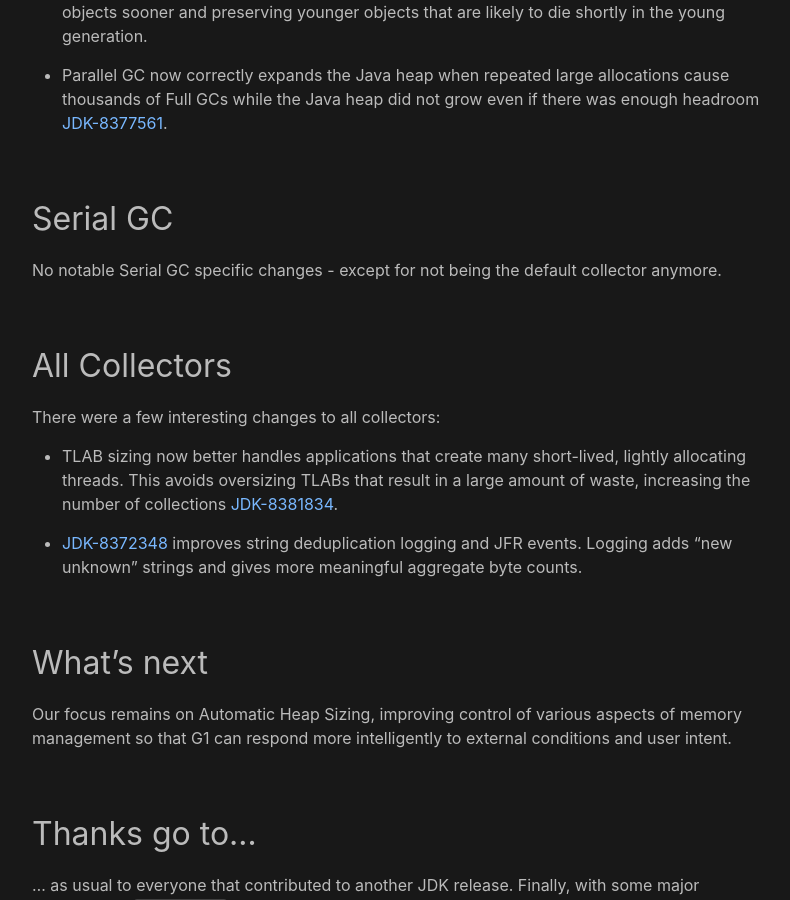
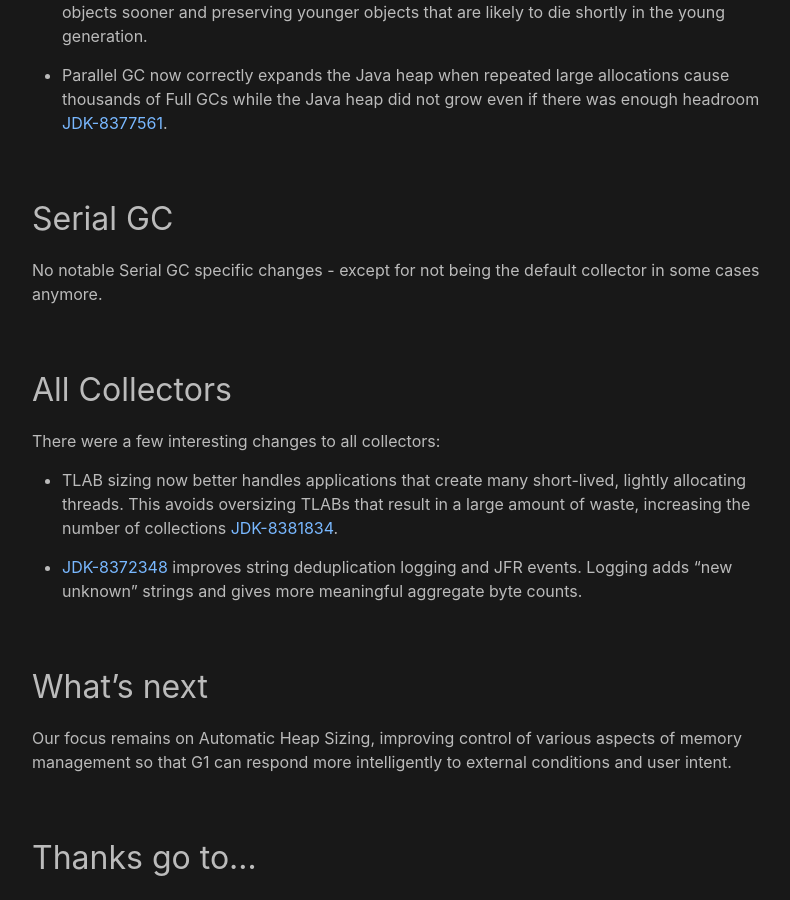
Before and after one commit to tschatzl/tschatzl.github.io, a Jekyll site: the page built from _posts/2026-08-10-jdk27-g1-serial-parallel-gc-changes.md, in a window 1280 px wide and 900 px high, scrolled down 1995 px. Shown: the whole window, without its empty margins (238-1028 px from the left). Built offline with Jekyll 4.4.1, drawn with Linux system fonts in a browser that asks for light colours.

Commit message:
* clarify Serial gc never having been "the" default collector since JDK9

```diff
--- a/_posts/2026-08-10-jdk27-g1-serial-parallel-gc-changes.md
+++ b/_posts/2026-08-10-jdk27-g1-serial-parallel-gc-changes.md
@@ -45,7 +45,7 @@ Parallel GC had some notable bug fixes that may improve performance:
 
 ## Serial GC
 
-No notable Serial GC specific changes - except for not being the default collector anymore.
+No notable Serial GC specific changes - except for not being the default collector in some cases anymore.
 
 ## All Collectors
 
```
